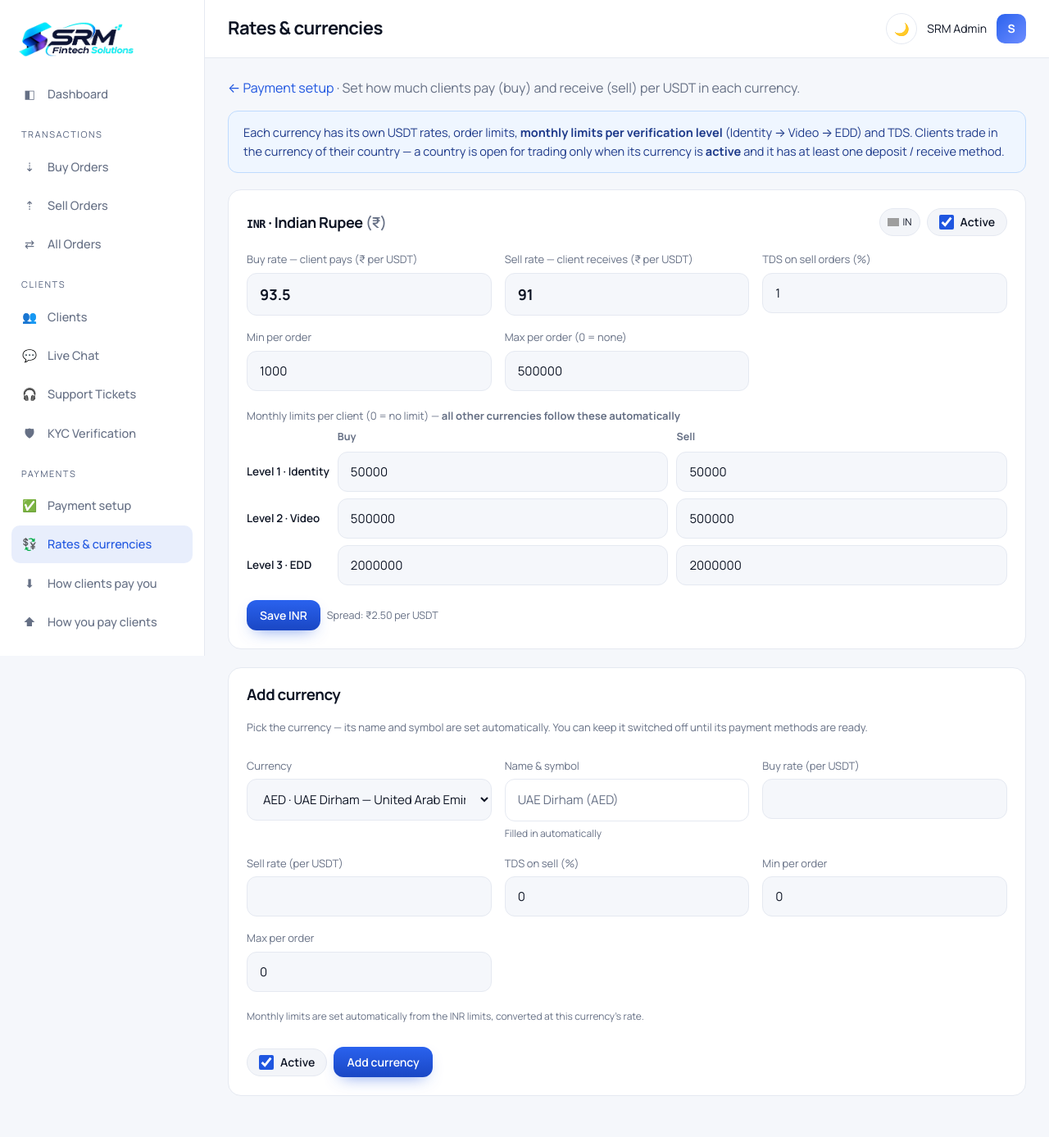
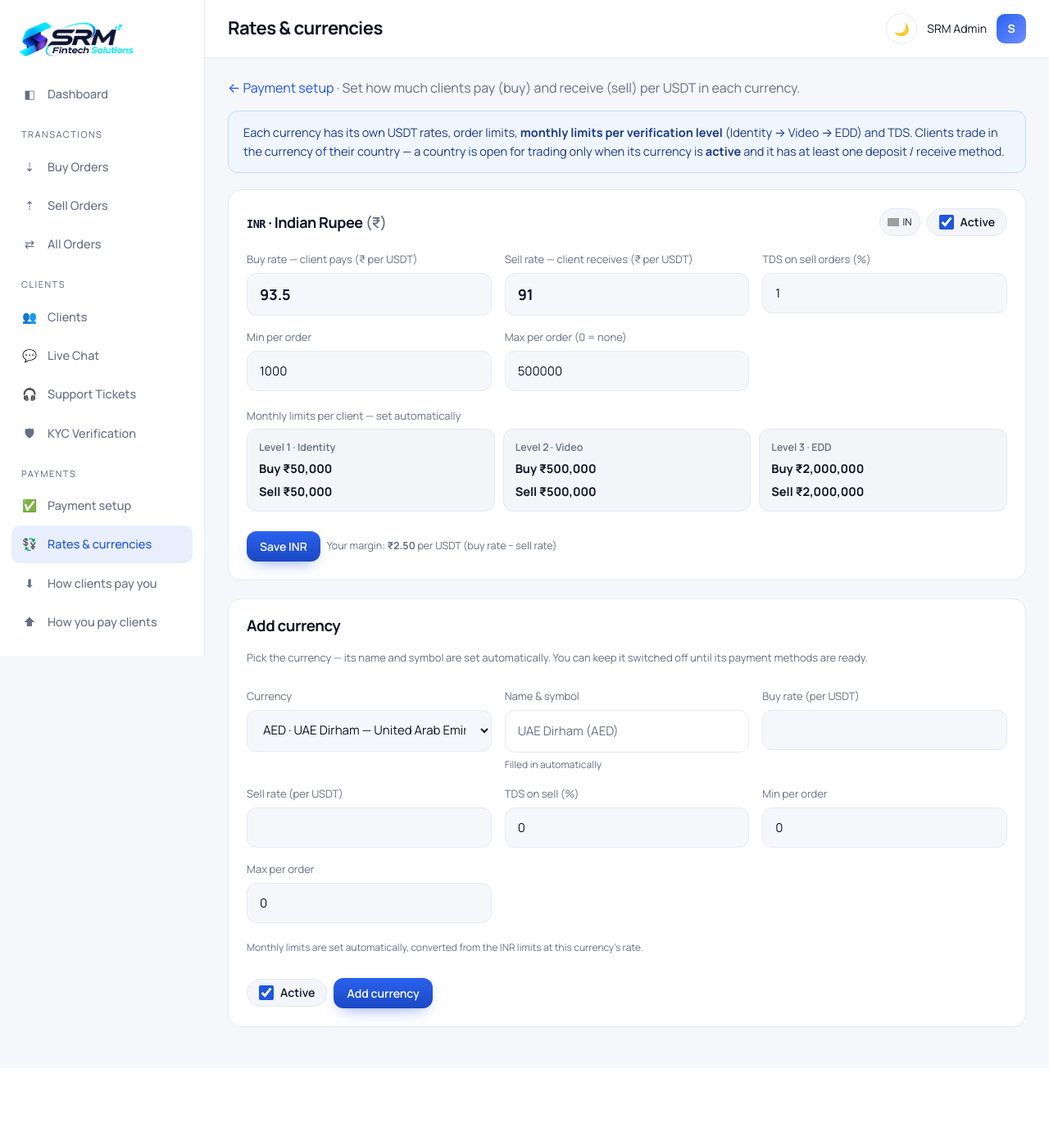
Before and after one commit to Growmore8/P2P, a Laravel app: page /admin/currencies in a window 1280 px wide. Shown: the whole page at 82% size. After the commit the page ends 1253 px from the top, so only its background shows below. Run offline with Laravel 12, Linux system fonts and the light colour scheme; the visitor is signed in with stand-in values (Sample User, id 1); data comes from the database, SQL or seed files in the repository; data that the repository does not hold is empty; grey boxes are pictures that could not be loaded.

Commit message:
Fixed default monthly limits (no admin input); explain margin in plain words
- Limits per level come from config/limits.php (INR) and convert by rate for other currencies
- Currency page shows limits read-only; "Spread" renamed to "Your margin"

Co-Authored-By: Claude Opus 5.5 <noreply@anthropic.com>

```diff
--- a/app/Http/Controllers/Admin/CurrencyController.php
+++ b/app/Http/Controllers/Admin/CurrencyController.php
@@ -49,20 +49,9 @@ class CurrencyController extends Controller
             'sell_rate' => ['required', 'numeric', 'gt:0', 'lte:buy_rate'],
             'min_amount' => ['required', 'numeric', 'min:0'],
             'max_amount' => ['required', 'numeric', 'min:0'],
-            'limits' => ['nullable', 'array'],
-            'limits.*.buy' => ['required_with:limits', 'numeric', 'min:0'],
-            'limits.*.sell' => ['required_with:limits', 'numeric', 'min:0'],
             'tds_percent' => ['required', 'numeric', 'min:0', 'max:30'],
             'sort' => ['nullable', 'integer', 'min:0'],
         ], ['sell_rate.lte' => 'Sell rate should not be higher than the buy rate.']);
-        // Monthly limits are typed only for the base currency (INR); others follow it by exchange rate.
-        $isBase = ($currency?->code ?? $data['code'] ?? null) === Currency::BASE;
-        if ($isBase && ! empty($data['limits'])) {
-            $data['level_limits'] = collect([1, 2, 3])->mapWithKeys(fn ($l) => [(string) $l => [
-                (float) ($data['limits'][$l]['buy'] ?? 0), (float) ($data['limits'][$l]['sell'] ?? 0),
-            ]])->all();
-        }
-        unset($data['limits']);
         $data['is_active'] = $request->boolean('is_active');
         // Name and symbol come from config/currency_meta.php — no need to type them.
         $code = $currency?->code ?? $data['code'];
--- a/app/Models/Currency.php
+++ b/app/Models/Currency.php
@@ -52,7 +52,7 @@ class Currency extends Model
 
             return $baseLimit > 0 ? self::nice($baseLimit * $this->buy_rate / $base->buy_rate) : 0.0;
         }
-        $row = $this->level_limits[(string) min($level, 3)] ?? null;
+        $row = config('limits.base.' . min($level, 3));
 
         return (float) ($row[$side === 'buy' ? 0 : 1] ?? 0);
     }
--- /dev/null
+++ b/config/limits.php
@@ -0,0 +1,11 @@
+<?php
+
+// Monthly limits per client by verification level, in the base currency (INR): [buy, sell]. 0 = no limit.
+// Every other currency is converted automatically at its own USDT rate (see Currency::limitFor).
+return [
+    'base' => [
+        1 => [50000, 50000],       // Level 1 · Identity
+        2 => [500000, 500000],     // Level 2 · Video
+        3 => [2000000, 2000000],   // Level 3 · EDD
+    ],
+];
--- a/resources/views/admin/currencies.blade.php
+++ b/resources/views/admin/currencies.blade.php
@@ -25,7 +25,7 @@
     </div>
     @include('admin.partials.level-limits', ['c' => $c])
     <div class="actions"><button class="btn btn-primary btn-sm">Save {{ $c->code }}</button>
-      <span class="muted" style="font-size:12.5px;align-self:center">Spread: {{ $c->symbol }}{{ number_format($c->buy_rate - $c->sell_rate, 2) }} per USDT</span></div>
+      <span class="muted" style="font-size:12.5px;align-self:center">Your margin: <b>{{ $c->symbol }}{{ number_format($c->buy_rate - $c->sell_rate, 2) }}</b> per USDT (buy rate − sell rate)</span></div>
   </form>
 @endforeach
 
--- a/resources/views/admin/partials/level-limits.blade.php
+++ b/resources/views/admin/partials/level-limits.blade.php
@@ -1,26 +1,8 @@
-{{-- Monthly limits per verification level. $c = Currency or null (new).
-     Typed only on the base currency (INR); every other currency is converted automatically by its rate. --}}
-@php
-  $levels = [1 => 'Level 1 · Identity', 2 => 'Level 2 · Video', 3 => 'Level 3 · EDD'];
-  $isBase = $c && $c->isBase();
-  $base = \App\Models\Currency::base();
-@endphp
-@if ($isBase || ! $base)
-  @php $ll = $c?->level_limits ?: ['1' => [0, 0], '2' => [0, 0], '3' => [0, 0]]; @endphp
+{{-- Monthly limits per verification level — set automatically (config/limits.php, converted by rate). $c = Currency or null. --}}
+@php $levels = [1 => 'Level 1 · Identity', 2 => 'Level 2 · Video', 3 => 'Level 3 · EDD']; @endphp
+@if ($c)
   <div class="lvl-limits">
-    <label>Monthly limits per client (0 = no limit) — <b>all other currencies follow these automatically</b></label>
-    <div class="lvl-grid">
-      <span></span><b>Buy</b><b>Sell</b>
-      @foreach ($levels as $lvl => $label)
-        <span>{{ $label }}</span>
-        <input class="input" type="number" step="1" min="0" name="limits[{{ $lvl }}][buy]" value="{{ old("limits.$lvl.buy", (float) ($ll[(string) $lvl][0] ?? 0)) }}" required>
-        <input class="input" type="number" step="1" min="0" name="limits[{{ $lvl }}][sell]" value="{{ old("limits.$lvl.sell", (float) ($ll[(string) $lvl][1] ?? 0)) }}" required>
-      @endforeach
-    </div>
-  </div>
-@elseif ($c)
-  <div class="lvl-limits">
-    <label>Monthly limits per client — set automatically from the {{ $base->code }} limits at today's rate</label>
+    <label>Monthly limits per client — set automatically{{ $c->isBase() ? '' : ' (converted from INR at the current rate)' }}</label>
     <div class="lvl-auto">
       @foreach ($levels as $lvl => $label)
         <div><span>{{ $label }}</span>
@@ -28,8 +10,7 @@
           <b>Sell {{ $c->limitFor($lvl, 'sell') > 0 ? money($c->limitFor($lvl, 'sell'), $c->code, 0) : 'No limit' }}</b></div>
       @endforeach
     </div>
-    <span class="hint">To change, edit the limits on <a class="green" href="#cur-{{ $base->code }}">{{ $base->code }}</a>.</span>
   </div>
 @else
-  <p class="hint" style="margin:6px 0 14px">Monthly limits are set automatically from the {{ $base->code }} limits, converted at this currency's rate.</p>
+  <p class="hint" style="margin:6px 0 14px">Monthly limits are set automatically, converted from the INR limits at this currency's rate.</p>
 @endif
```
Also changed, not shown: tests/Feature/P2PFlowTest.php (+4 -3 lines).
